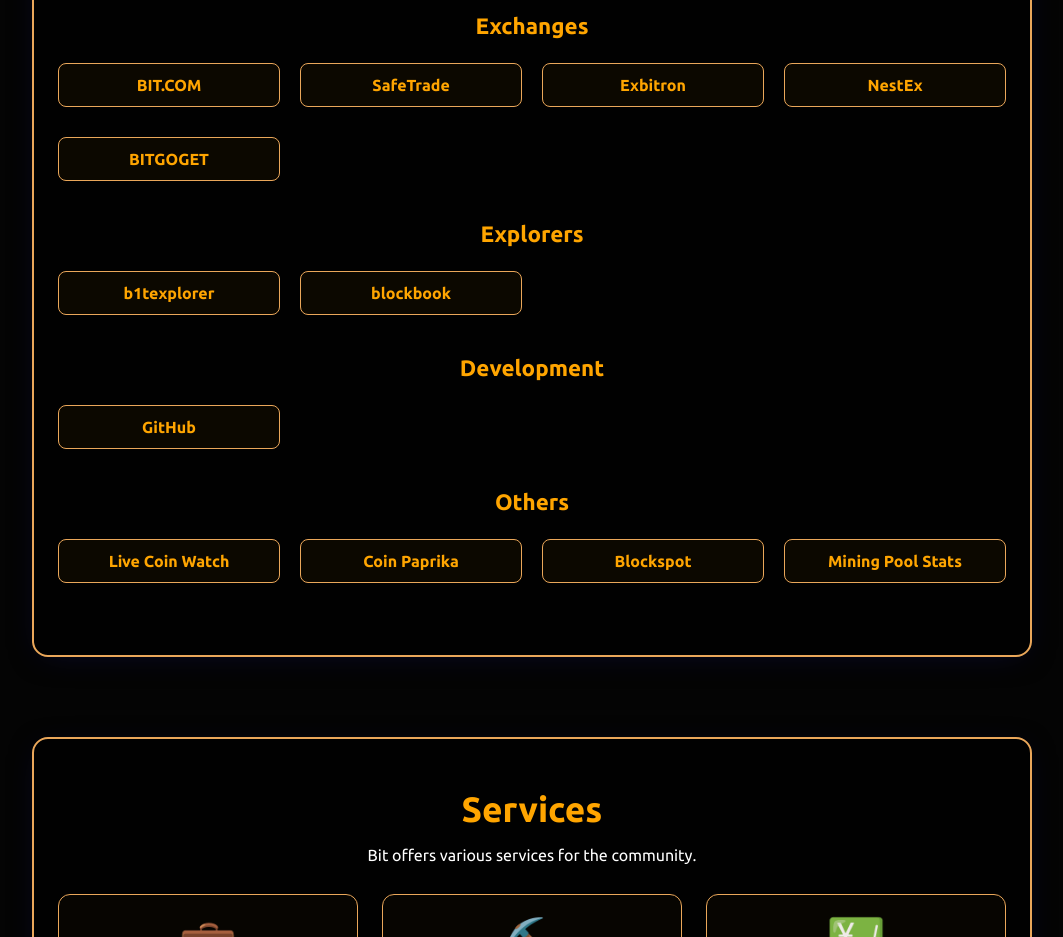
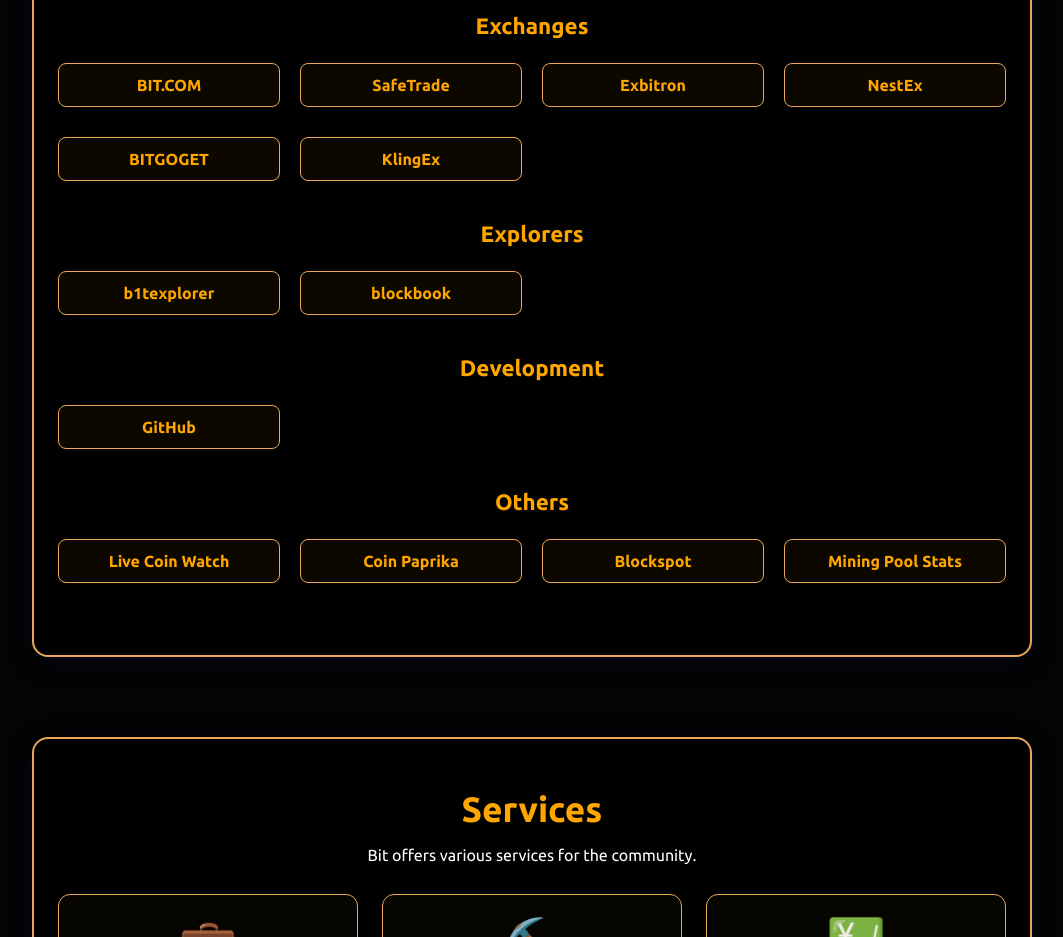
Before and after one commit to bittoshimoto/bitsite, a plain HTML site: page index.html in a window 1280 px wide. Shown: the part 2660-3597 px from the top of the page, without its empty margins (108-1171 px from the left). Drawn offline with Linux system fonts and the light colour scheme; no server answers.

Commit message:
Update index.html

```diff
--- a/index.html
+++ b/index.html
@@ -450,6 +450,7 @@
           <a href="https://app.exbitron.com/exchange/?market=B1T-USDT" target="_blank" class="link-button">Exbitron</a>
           <a href="https://trade.nestex.one/spot/b1t" target="_blank" class="link-button">NestEx</a>
           <a href="https://bitgoget.com/spot/B1TUSDT" target="_blank" class="link-button">BITGOGET</a>
+          <a href="https://klingex.io/trade/B1T-USDT" target="_blank" class="link-button">KlingEx</a>
         </div>
       </div>
 
```
